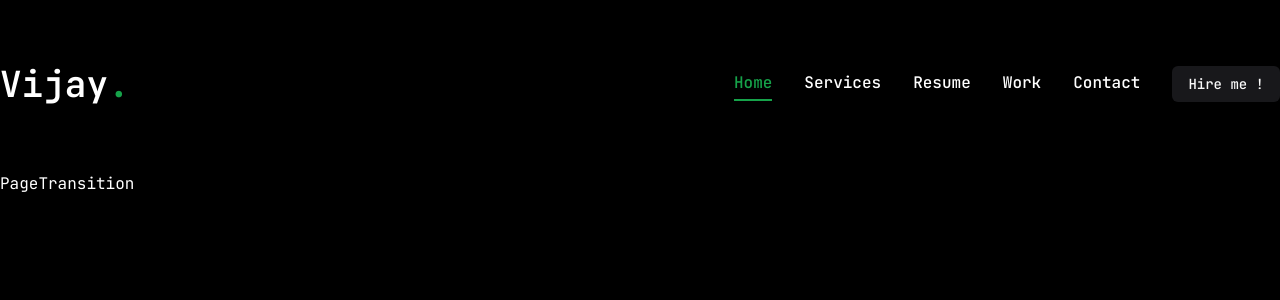
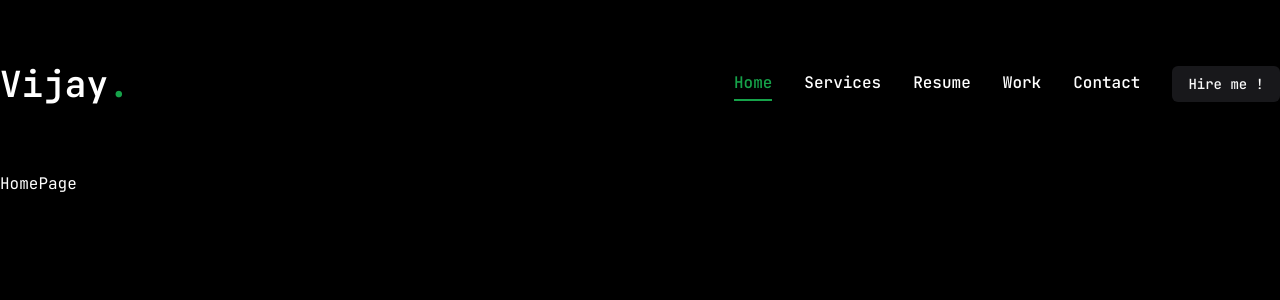
Before and after one commit to vijaykumar0-1/portfolio-website, a Next.js app: page / in a window 1280 px wide. Shown: the top 300 px of the page. Built offline with nearby package versions, Linux system fonts and the light colour scheme.

Commit message:
page switch animation add

```diff
--- a/src/components/PageTransition.tsx
+++ b/src/components/PageTransition.tsx
@@ -1,12 +1,31 @@
+"use client";
+
+import { AnimatePresence, motion } from "framer-motion";
+import { usePathname } from "next/navigation";
 
 
 const PageTransition = ({
-    children,
-  }: Readonly<{
-    children: React.ReactNode;
-  }>) => {
+  children,
+}: Readonly<{
+  children: React.ReactNode;
+}>) => {
+  const pathname = usePathname();
   return (
-    <div>PageTransition</div>
+    <AnimatePresence>
+      <div key={pathname}>
+        <motion.div
+          initial = {{
+            opacity:1
+          }}
+          animate ={{
+            opacity:0,
+            transition:{delay:1, duration:0.4, ease: "easeInOut"},
+          }}
+          className="h-screen w-screen fixed bg-black top-0 pointer-events-none"
+        />
+          {children}
+      </div>
+    </AnimatePresence>
   )
 }
 
```
